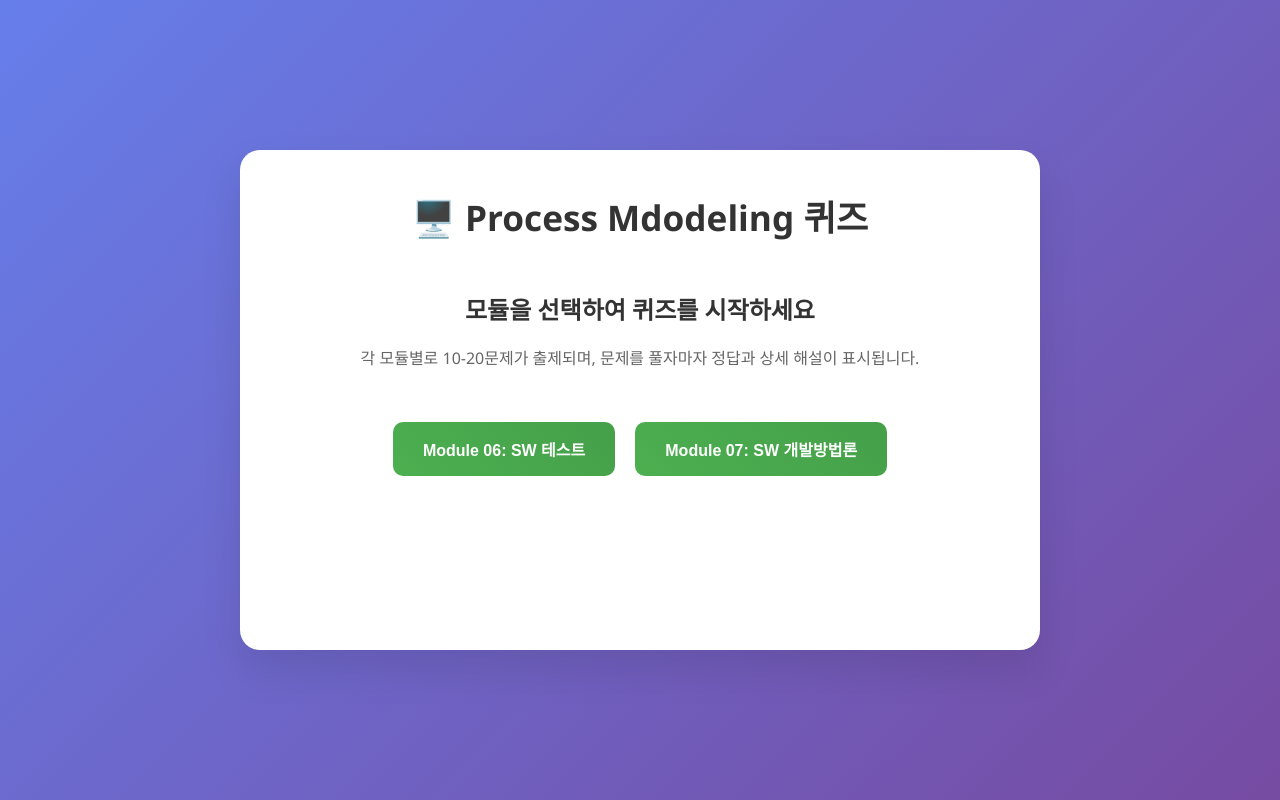
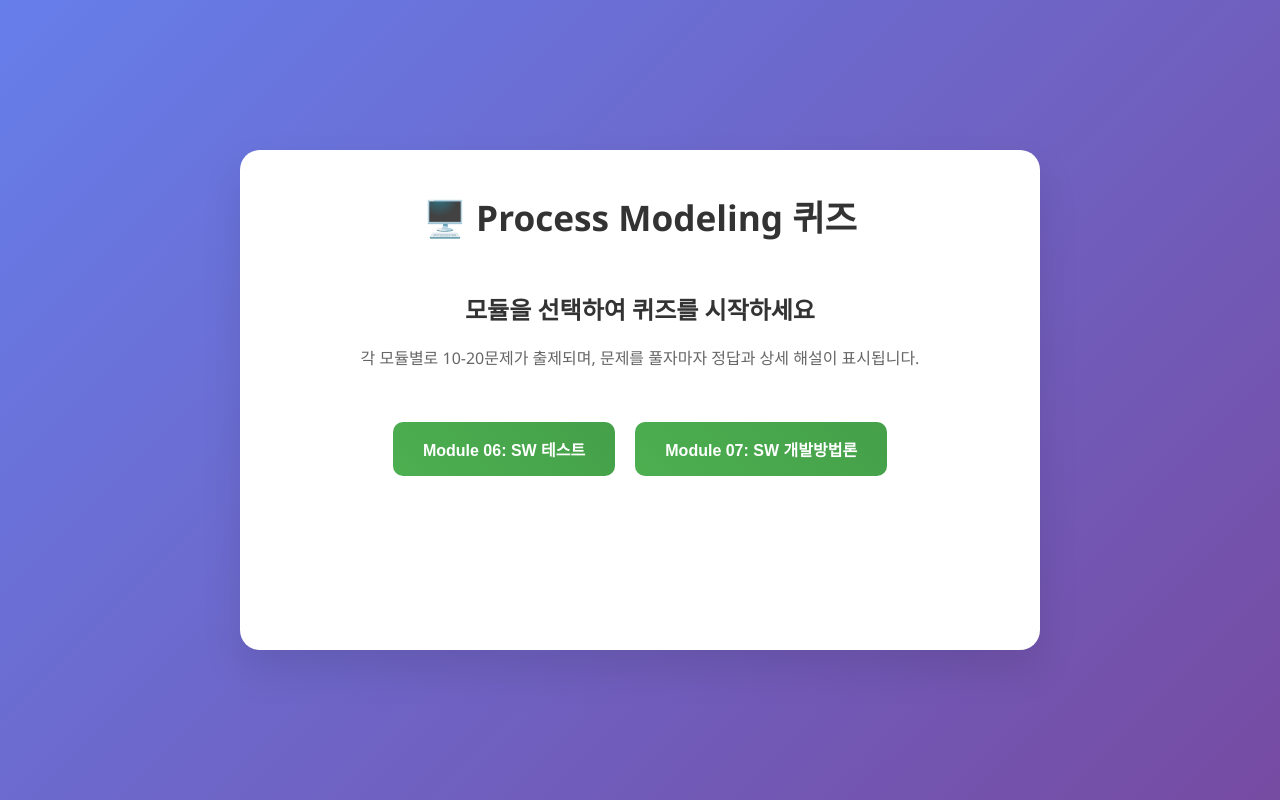
Before and after one commit to saeunchoi/PM-Quiz, a plain HTML site: page index.html in a window 1280 px wide. Drawn offline with Linux system fonts and the light colour scheme.

Commit message:
Update index.html

```diff
--- a/index.html
+++ b/index.html
@@ -3,7 +3,7 @@
 <head>
     <meta charset="UTF-8">
     <meta name="viewport" content="width=device-width, initial-scale=1.0">
-    <title>Process Mdodeling 퀴즈</title>
+    <title>Process Modeling 퀴즈</title>
     <style>
         /* CSS 스타일은 변경 없이 그대로 유지됩니다. */
         * {
@@ -277,7 +277,7 @@
 <body>
     <div class="container">
         <div class="header">
-            <h1>🖥️ Process Mdodeling 퀴즈</h1>
+            <h1>🖥️ Process Modeling 퀴즈</h1>
         </div>
 
         <div class="intro" id="intro">
```
